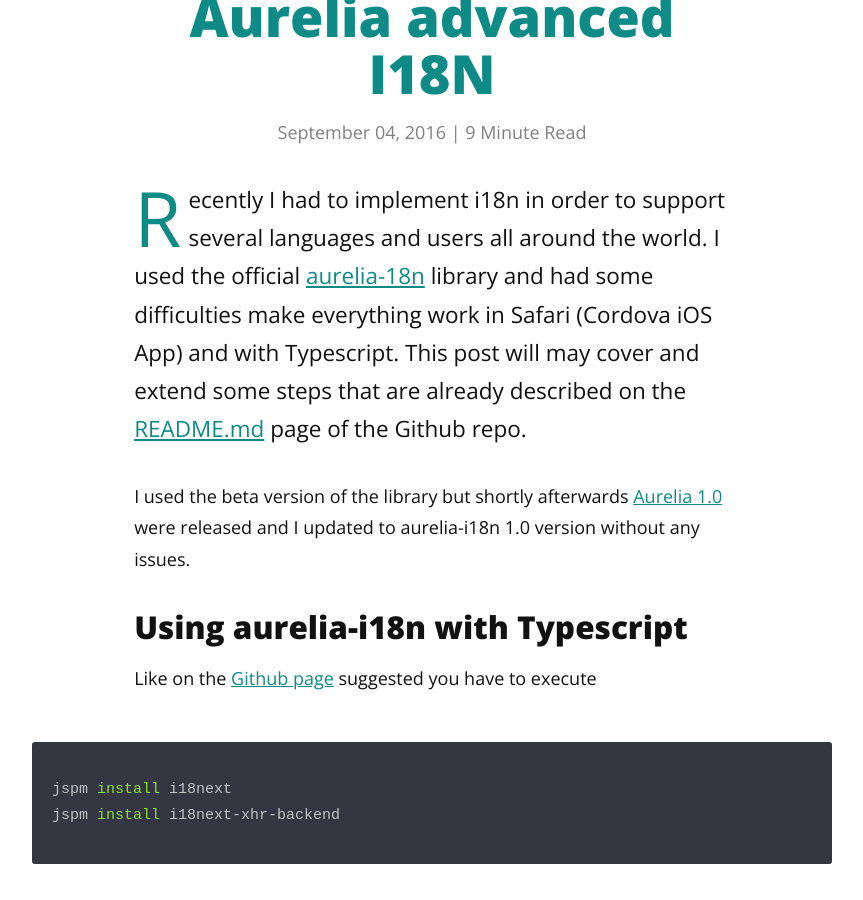
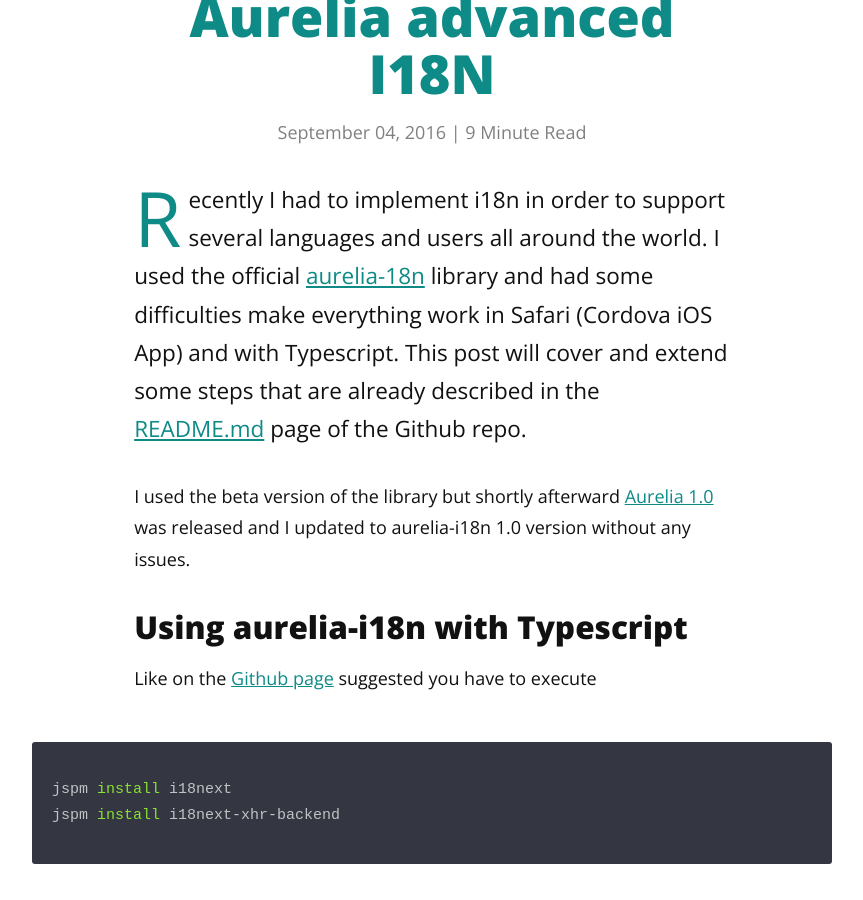
Before and after one commit to kabaehr/kabaehr.github.io, a Jekyll site: the page built from _posts/2016-09-04-aurelia-advanced-i18n.markdown, in a window 1280 px wide and 900 px high, scrolled down 322 px. Shown: the whole window, without its empty margins (208-1071 px from the left). Built offline with Jekyll 4.4.1, drawn with Linux system fonts in a browser that asks for light colours; nearby versions of some CDN libraries; some of the changed text lies outside the part shown.

Commit message:
fixed spelling and grammar

```diff
--- a/_posts/2016-09-04-aurelia-advanced-i18n.markdown
+++ b/_posts/2016-09-04-aurelia-advanced-i18n.markdown
@@ -12,11 +12,11 @@
 <p class="intro">
     <span class="dropcap">R</span>ecently I had to implement i18n in order to support several languages and users all around the world.
     I used the official <a href="https://github.com/aurelia/i18n" title="link to aurelia-i18n project">aurelia-18n</a> library and had some difficulties make
-    everything work in Safari (Cordova iOS App) and with Typescript. This post will may cover and extend some steps that are already described on the
+    everything work in Safari (Cordova iOS App) and with Typescript. This post will cover and extend some steps that are already described in the
     <a href="https://github.com/aurelia/i18n/blob/master/README.md" title="link to aurelia-i18n project readme">README.md</a> page of the Github repo.
 
 <p>
-I used the beta version of the library but shortly afterwards <a href="http://blog.durandal.io/2016/07/27/aurelia-1-0-is-here/" title="link to aurelia 1.0 version">Aurelia 1.0</a> were released and I updated to aurelia-i18n 1.0 version without any issues.
+I used the beta version of the library but shortly afterward <a href="http://blog.durandal.io/2016/07/27/aurelia-1-0-is-here/" title="link to aurelia 1.0 version">Aurelia 1.0</a> was released and I updated to aurelia-i18n 1.0 version without any issues.
 
 </p>
 
@@ -165,7 +165,7 @@
 
 <h2>Safari und Intl</h2>
 <p>
-<em>aurelia-i18n</em> uses <a href="" title="link to i18next">i18next</a> a widely known internationalization library which depends on the <em>window.Intl</em> API. Unfortunately the
+<em>aurelia-i18n</em> uses <a href="" title="link to i18next">i18next</a> a widely known internationalization library which depends on the <em>window.Intl</em> API. Unfortunately, the
 <a href="http://caniuse.com/#search=intl" title="support of intl"> browser support </a> for this API is limited.
 Thus for supporting Safari and some mobile browsers you have to install the polyfill <a href="https://github.com/andyearnshaw/Intl.js/" title="link to intl polyfill">intl.js</a>
 
@@ -190,7 +190,7 @@
 
 <p>
 But that fixed not all of my problems and it caused me some headache to figure out how to solve them. I discovered that you have to include a JSON file for every locale you are supporting in order to use <a href="https://developer.mozilla.org/de/docs/Web/JavaScript/Reference/Global_Objects/NumberFormat">numberformat</a> and <a href="https://developer.mozilla.org/de/docs/Web/JavaScript/Reference/Global_Objects/DateTimeFormat">dateformat</a>.
-So I created a file where I included all needed locales and imported this file in my project. Next to that you could use this file for determining supported languages for the <i>language-switch</i>.
+So I created a file where I included all needed locales and imported this file in my project. Next to that, you could use this file for determining supported languages for the <i>language-switch</i>.
 </p>
 
 {% highlight html %}
```
Also changed, not shown: other parts of _posts/2016-09-04-aurelia-advanced-i18n.markdown (+3 -3 lines).
